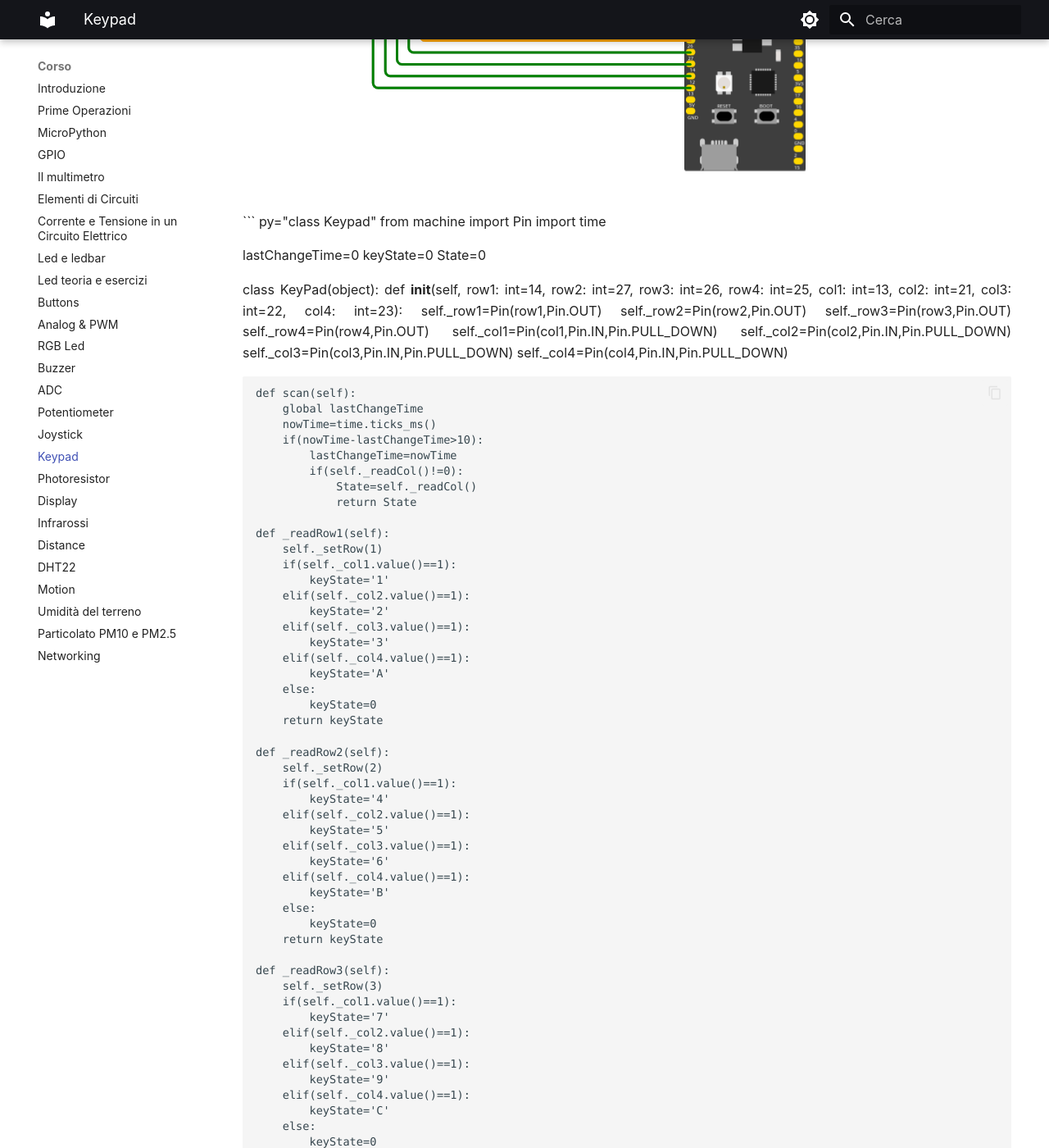
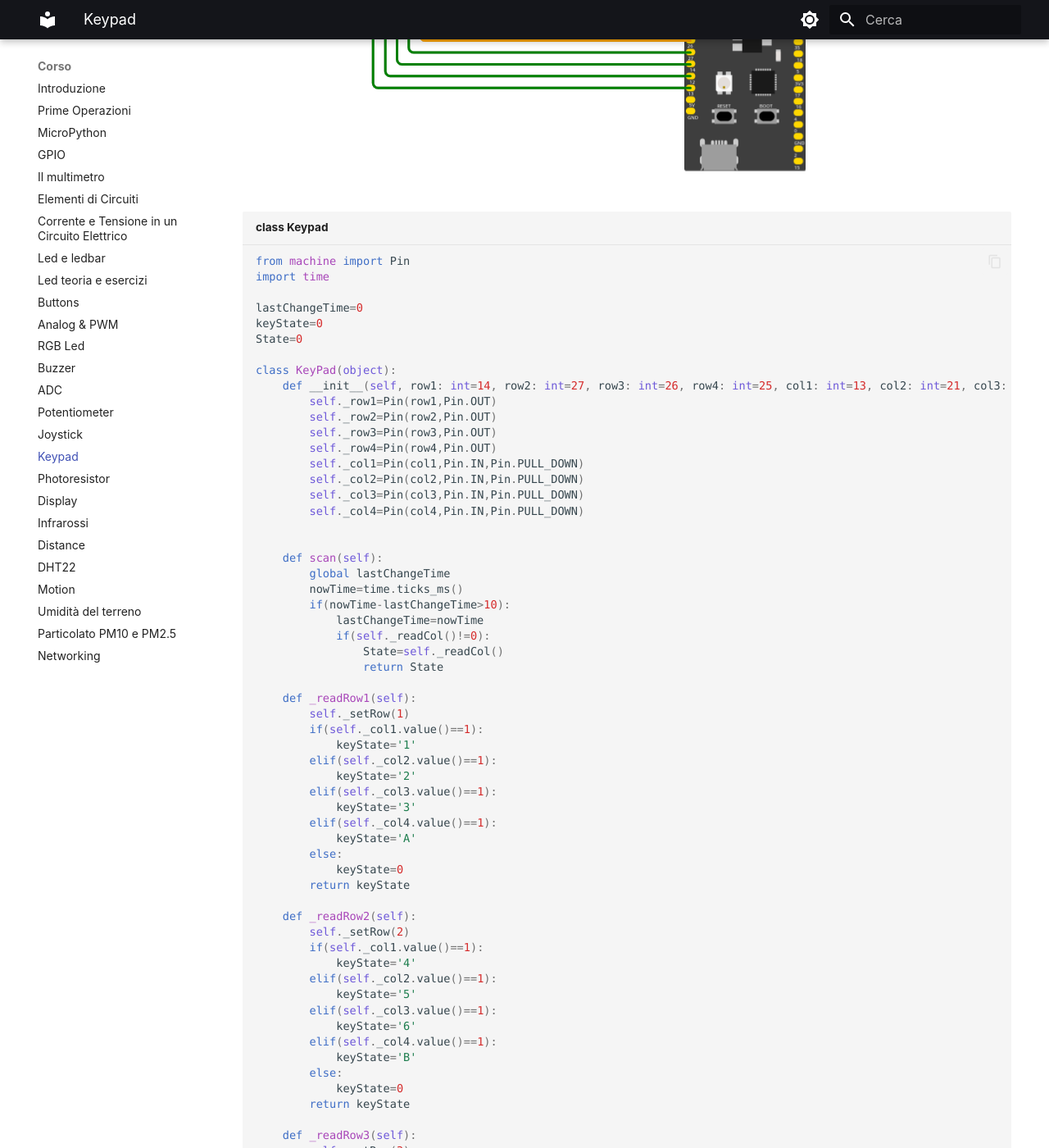
Before and after one commit to dvjlabs/esp32_course, an MkDocs documentation site: the page built from docs/corso/33_keypad.md, in a window 1280 px wide and 1400 px high, scrolled down 1397 px. Shown: the whole window at 82% size. Built offline with MkDocs 1.6.1 and Material for MkDocs 9.7.7, drawn with Linux system fonts in a browser that asks for light colours; emoji names are drawn with the system emoji font; some of the changed text lies outside the part shown.

Commit message:
fix keypad code

````diff
--- a/docs/corso/33_keypad.md
+++ b/docs/corso/33_keypad.md
@@ -15,7 +15,7 @@ pin di collegamento della stessa.
 ![Keypad](images/keypad.png)
 
 
-``` py="class Keypad"
+``` python title="class Keypad"
 from machine import Pin
 import time
 
@@ -137,7 +137,7 @@ class KeyPad(object):
             self._row4.on()
 ```
 
-``` py title="keypad reader"
+``` python title="keypad reader"
 from keypad import KeyPad
 import time
 
````
